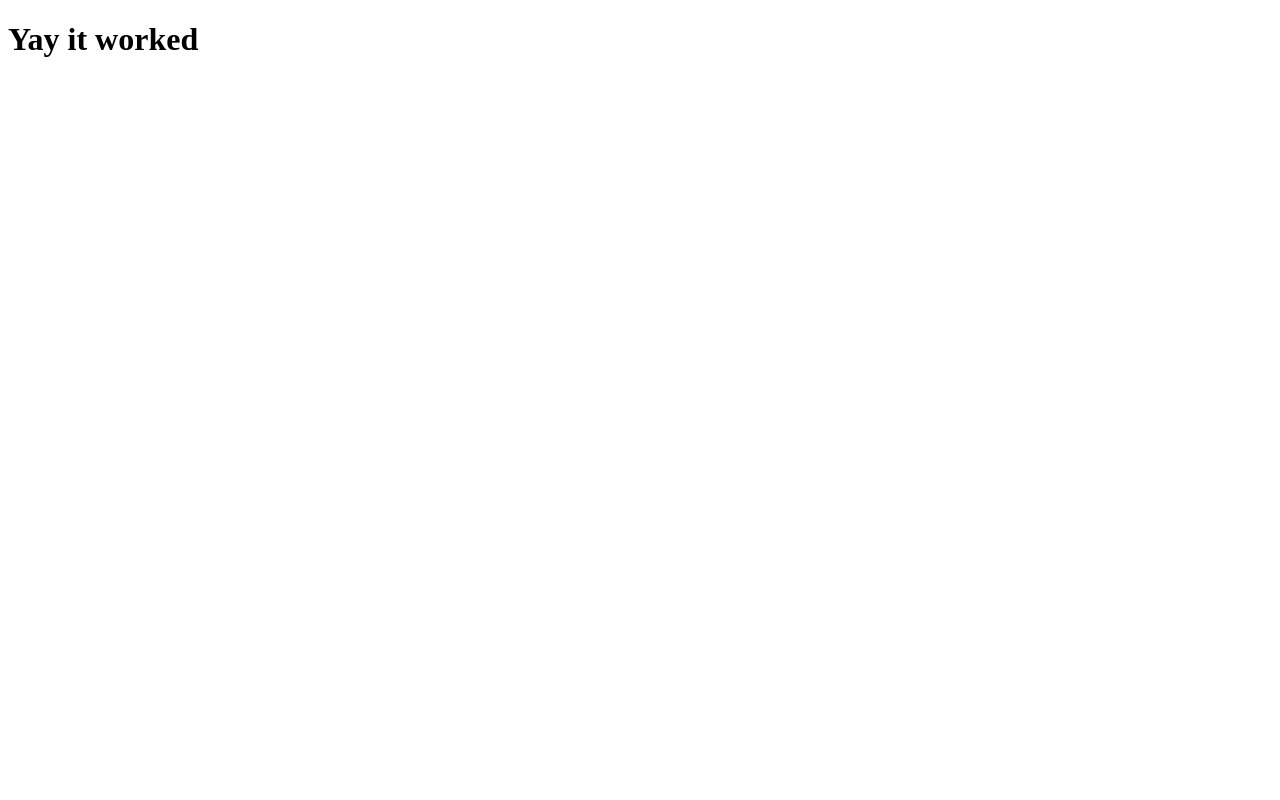
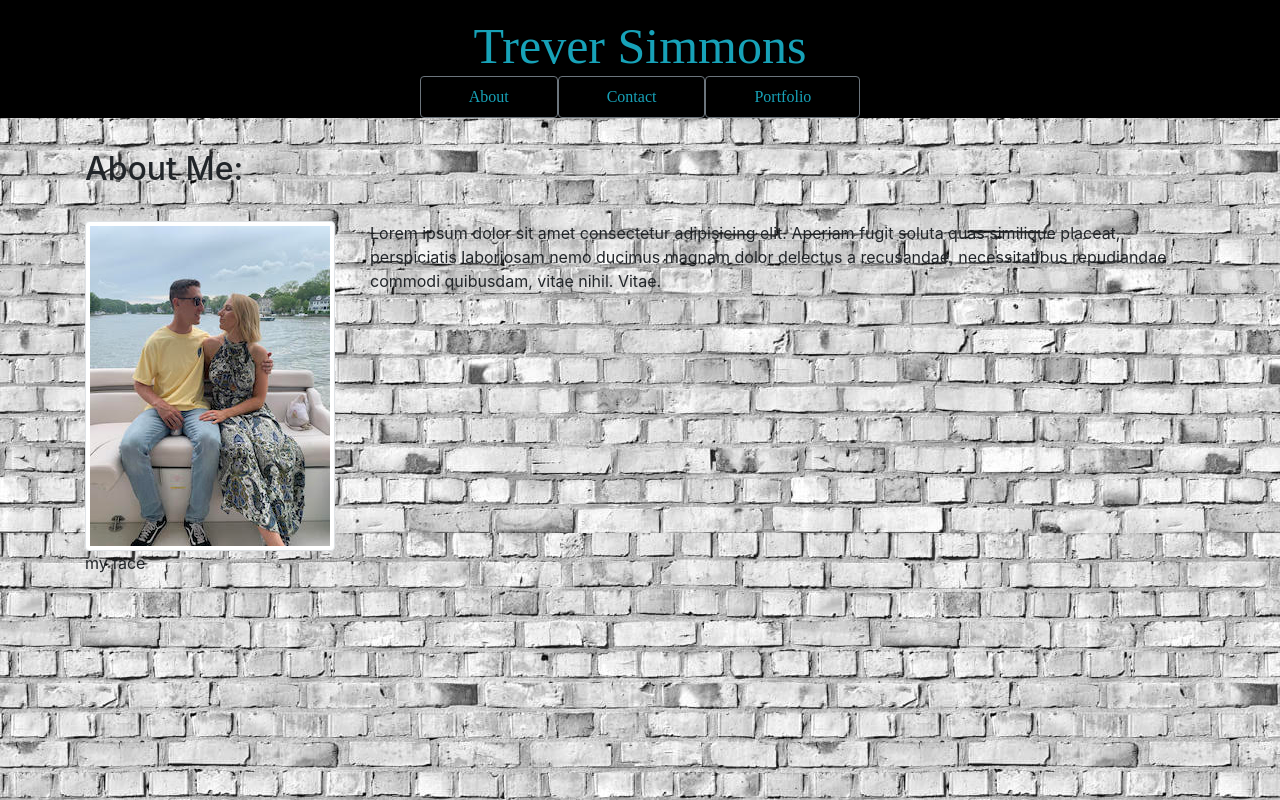
Before and after one commit to simmonstrever/simmonstrever.github.io, a plain HTML site: page index.html in a window 1280 px wide. Drawn offline with nearby package versions, Linux system fonts and the light colour scheme; a web font is replaced by a local one.

Commit message:
rough layout of the index page that will serve as a template for the contact and portfolio pagewith working nav bar and applicable styling

```diff
--- a/index.html
+++ b/index.html
@@ -1,11 +1,59 @@
 <!DOCTYPE html>
 <html lang="en">
+
 <head>
     <meta charset="UTF-8">
     <meta name="viewport" content="width=device-width, initial-scale=1.0">
-    <title>Document</title>
+    <title>t.Simmons Portfolio</title>
+    <link rel="stylesheet" href="https://stackpath.bootstrapcdn.com/bootstrap/4.5.0/css/bootstrap.min.css"
+        integrity="sha384-9aIt2nRpC12Uk9gS9baDl411NQApFmC26EwAOH8WgZl5MYYxFfc+NcPb1dKGj7Sk" crossorigin="anonymous">
+    <link href="https://fonts.googleapis.com/css2?family=Marcellus+SC&display=swap" rel="stylesheet">
+    <link rel="stylesheet" type="text/css" href="style.css">
 </head>
+
 <body>
-    <h1>Yay it worked</h1>
+    <div class="bg-secondary header">
+        <h1 class="name text-center text-info pt-3"> Trever Simmons <ul
+                class="nav nav-pills active justify-content-center">
+                <li class="nav-item">
+                    <a class="nav-link btn btn-outline-secondary text-info px-5" href="index.html"> About </a>
+                </li>
+                <li class="nav-item">
+                    <a class="nav-link btn btn-outline-secondary text-info px-5" href="contact.html"> Contact </a>
+                </li>
+                <li class="nav-item">
+                    <a class="nav-link btn btn-outline-secondary text-info px-5" href="portfolio.html"> Portfolio </a>
+                </li>
+            </ul>
+        </h1>
+    </div>
+
+    <div class="container">
+
+        <div class="row">
+            <div class="col-md-12">
+                <h2 class="mt-4"> About Me: </h2>
+                <hr>
+            </div>
+        </div>
+        <div class="row justify-content-center">
+            <div class="col-md-3">
+                <img src="assets/me.jpg" class="img-thumbnail" alt="Responsive image">
+                <p>my face </p>
+            </div>
+            <div class="col-md-9">
+                <!-- about me section here -->
+                <p>Lorem ipsum dolor sit amet consectetur adipisicing elit. Aperiam fugit soluta quas similique placeat, perspiciatis laboriosam nemo ducimus magnam dolor delectus a recusandae, necessitatibus repudiandae commodi quibusdam, vitae nihil. Vitae.</p>
+            </div>
+
+        </div>
+        <div class="row">
+            <div class="col-md-12">
+
+            </div>
+        </div>
+    </div>
+    </div>
 </body>
+
 </html>
--- /dev/null
+++ b/style.css
@@ -0,0 +1,15 @@
+.name {
+    background-color: black;
+    color: white;
+    font-family: 'Italiana', serif;
+    font-size: 50px;
+}
+
+.nav{
+    background-color: black;
+}
+
+body {
+    background-image: url("assets/brick.jpg");
+    background-color: #cccccc;
+   }
```
Also changed, not shown: contact.html (added, +30 -0 lines), portfolio.html (added, +30 -0 lines), assets/brick.jpg (added), assets/me.jpg (added).
